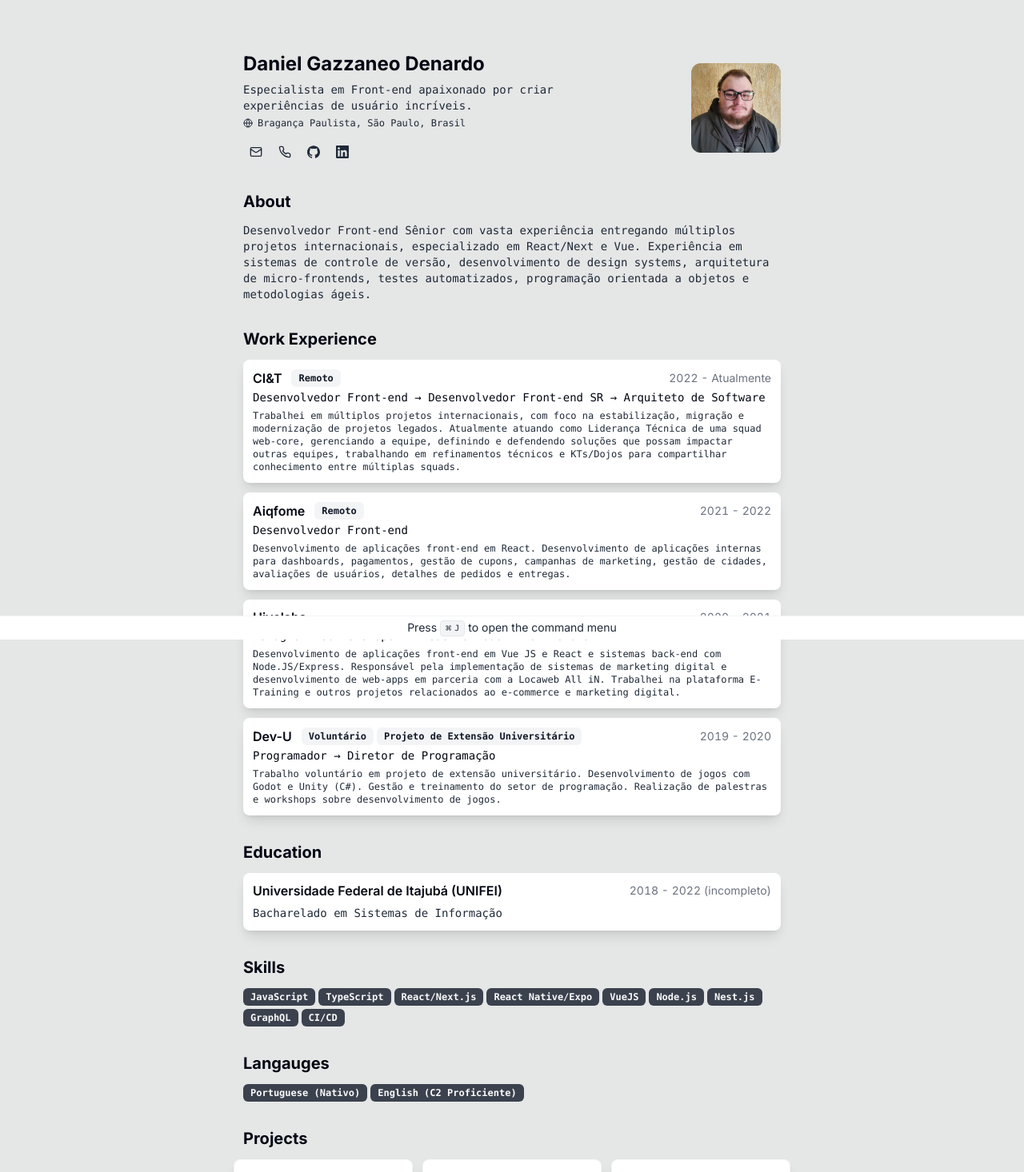
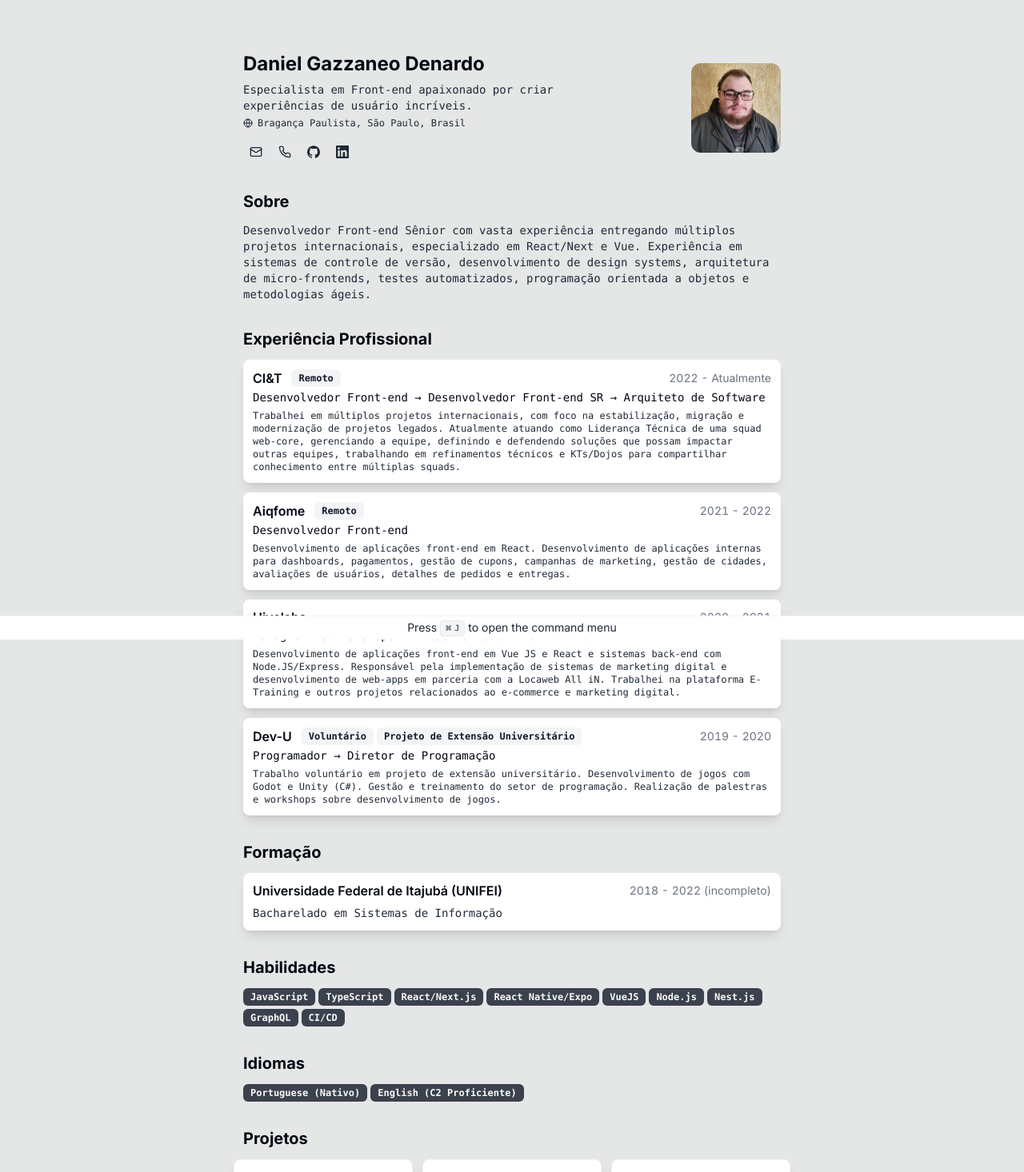
Before and after one commit to danielnaoexiste/cv, a Next.js app: page / in a window 1280 px wide. Shown: the top 1466 px of the page at 80% size. Built offline with nearby package versions, Linux system fonts and the light colour scheme.

Commit message:
fix: translate section titles

```diff
--- a/src/app/page.tsx
+++ b/src/app/page.tsx
@@ -114,13 +114,13 @@ export default function Page() {
           )}
         </div>
         <Section>
-          <h2 className="text-xl font-bold">About</h2>
+          <h2 className="text-xl font-bold">{RESUME_DATA.titles.about}</h2>
           <p className="text-pretty font-mono text-sm text-muted-foreground">
             {RESUME_DATA.summary}
           </p>
         </Section>
         <Section>
-          <h2 className="text-xl font-bold">Work Experience</h2>
+          <h2 className="text-xl font-bold">{RESUME_DATA.titles.work}</h2>
           {RESUME_DATA.work.map((work) => {
             return (
               <Card key={work.company}>
@@ -166,7 +166,7 @@ export default function Page() {
           })}
         </Section>
         <Section>
-          <h2 className="text-xl font-bold">Education</h2>
+          <h2 className="text-xl font-bold">{RESUME_DATA.titles.education}</h2>
           {RESUME_DATA.education.map((education) => {
             return (
               <Card key={education.school}>
@@ -186,7 +186,7 @@ export default function Page() {
           })}
         </Section>
         <Section>
-          <h2 className="text-xl font-bold">Skills</h2>
+          <h2 className="text-xl font-bold">{RESUME_DATA.titles.skills}</h2>
           <div className="flex flex-wrap gap-1">
             {RESUME_DATA.skills.map((skill) => {
               return <Badge key={skill}>{skill}</Badge>;
@@ -195,7 +195,7 @@ export default function Page() {
         </Section>
 
         <Section>
-          <h2 className="text-xl font-bold">Langauges</h2>
+          <h2 className="text-xl font-bold">{RESUME_DATA.titles.languages}</h2>
           <div className="flex flex-wrap gap-1">
             {RESUME_DATA.languages.map((language) => {
               return <Badge key={language}>{language}</Badge>;
@@ -204,7 +204,7 @@ export default function Page() {
         </Section>
 
         <Section className="print-force-new-page scroll-mb-16">
-          <h2 className="text-xl font-bold">Projects</h2>
+          <h2 className="text-xl font-bold">{RESUME_DATA.titles.projects}</h2>
           <div className="-mx-3 grid grid-cols-1 gap-3 md:grid-cols-2 lg:grid-cols-3 print:grid-cols-3 print:gap-2">
             {RESUME_DATA.projects.map((project) => {
               return (
--- a/src/data/resume-data/resume-data-en.tsx
+++ b/src/data/resume-data/resume-data-en.tsx
@@ -6,6 +6,14 @@ export const RESUME_DATA_EN = {
   location: "Bragança Paulista, São Paulo, Brazil",
   locationLink: "https://www.google.com/maps/place/Bragança Paulista",
   avatarUrl: "/me.jpg",
+  titles: {
+    about: "About",
+    work: "Work Experience",
+    education: "Education",
+    skills: "Skills",
+    languages: "Languages",
+    projects: "Projects",
+  },
   about:
     "Front-end specialist passionate about creating beautiful user experiences.",
   summary:
--- a/src/data/resume-data/resume-data-pt.tsx
+++ b/src/data/resume-data/resume-data-pt.tsx
@@ -1,4 +1,5 @@
 import { GitHubIcon, LinkedInIcon } from "@/components/icons";
+import { Languages } from "lucide-react";
 
 export const RESUME_DATA_PT = {
   name: "Daniel Gazzaneo Denardo",
@@ -6,6 +7,14 @@ export const RESUME_DATA_PT = {
   location: "Bragança Paulista, São Paulo, Brasil",
   locationLink: "https://www.google.com/maps/place/Bragança Paulista",
   avatarUrl: "/me.jpg",
+  titles: {
+    about: "Sobre",
+    work: "Experiência Profissional",
+    education: "Formação",
+    skills: "Habilidades",
+    languages: "Idiomas",
+    projects: "Projetos",
+  },
   summary:
     "Desenvolvedor Front-end Sênior com vasta experiência entregando múltiplos projetos internacionais, especializado em React/Next e Vue. Experiência em sistemas de controle de versão, desenvolvimento de design systems, arquitetura de micro-frontends, testes automatizados, programação orientada a objetos e metodologias ágeis.",
   about:
```
